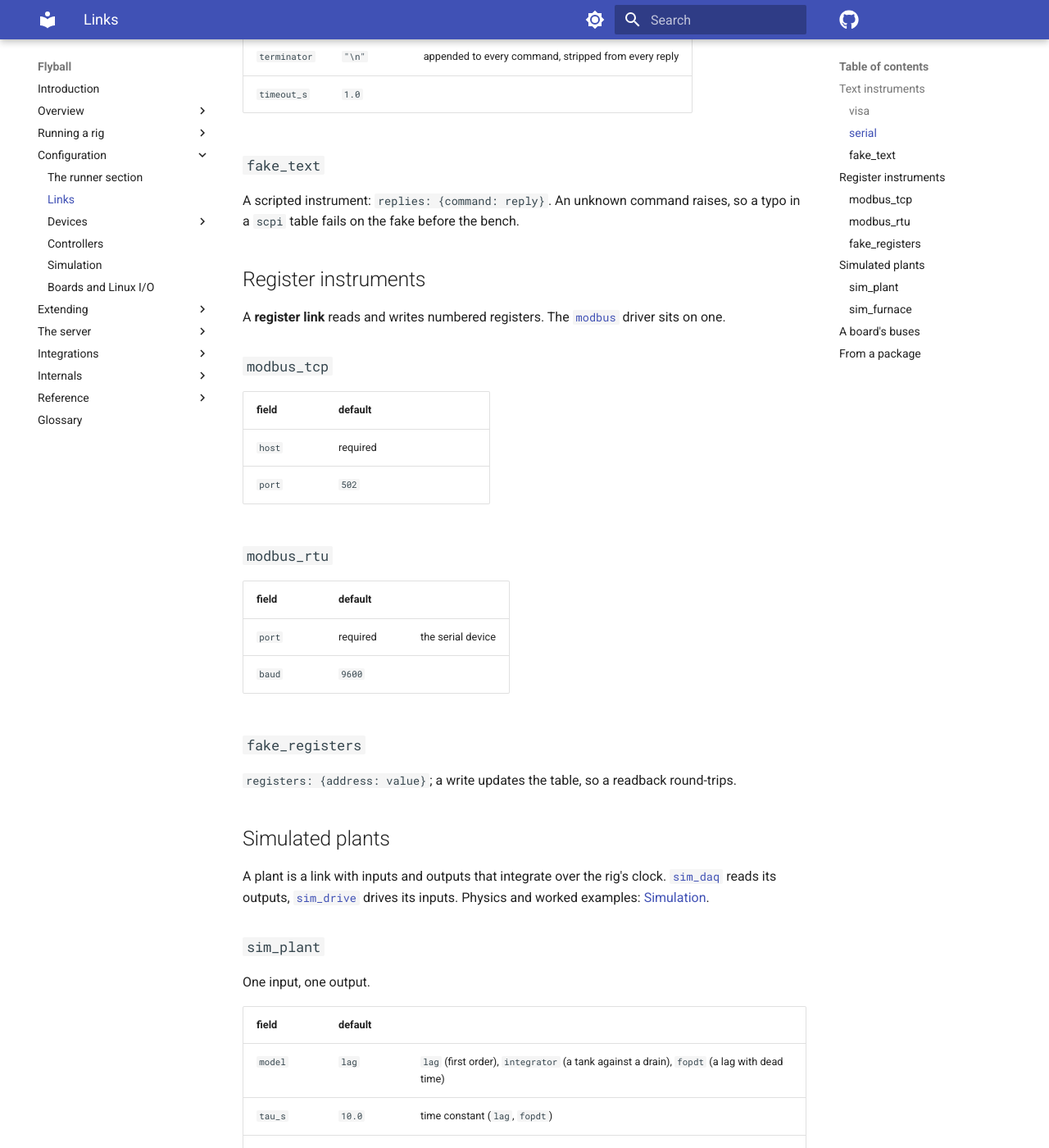
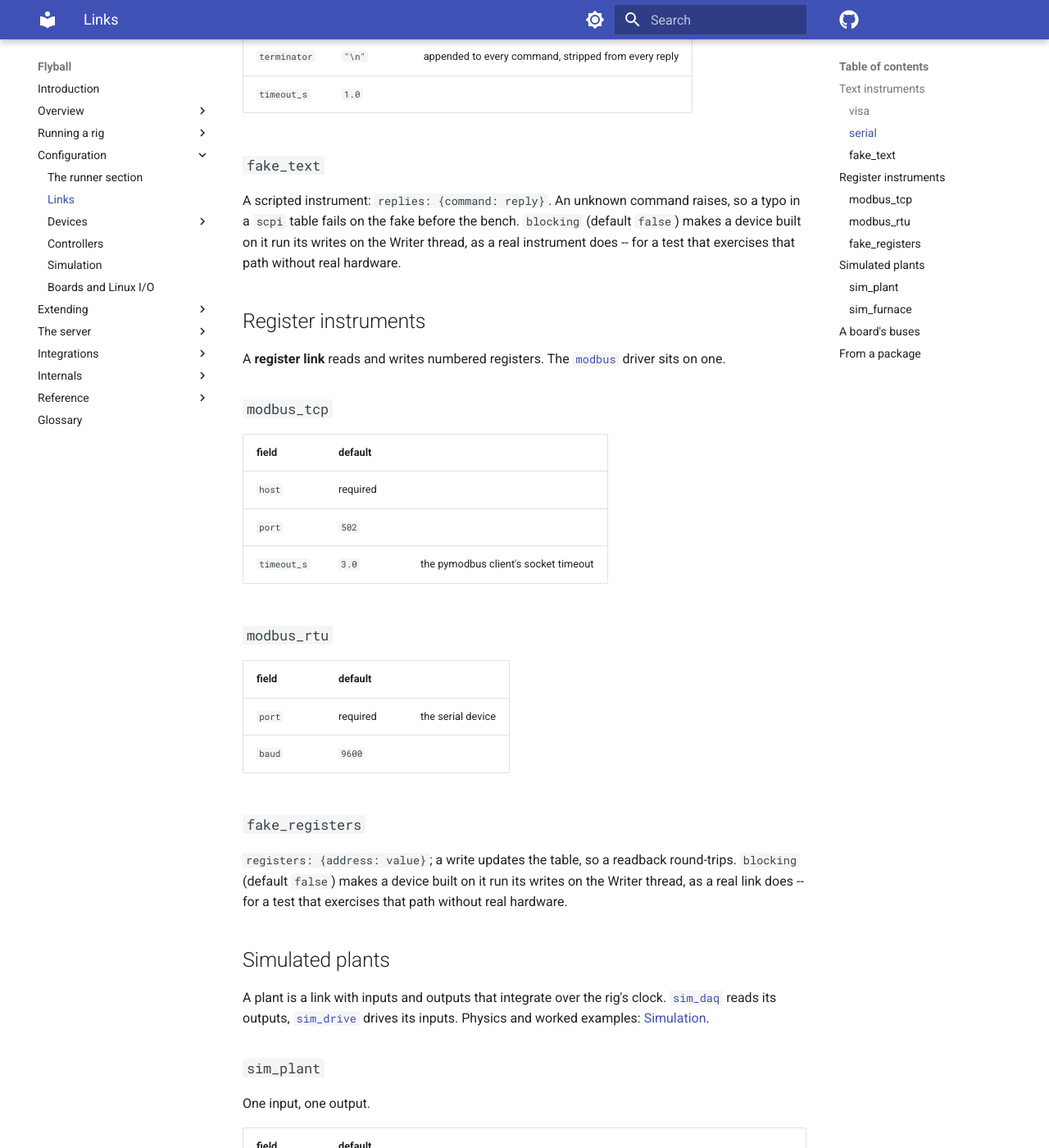
Before and after one commit to bengineer42/flyball, an MkDocs documentation site: the page built from book/src/2-config/links.md, in a window 1280 px wide and 1400 px high, scrolled down 1198 px. Shown: the whole window at 82% size. Built offline with MkDocs 1.6.1 and Material for MkDocs 9.7.7, drawn with Linux system fonts in a browser that asks for light colours; comment, search, counter and statistics services are not loaded; the version menu is left out; some of the changed text lies outside the part shown.

Commit message:
docs: fake_registers/fake_text/fake_i2c blocking, modbus_tcp timeout_s (B24, B26)
Signed-off-by: Bengineer <158306087+bengineer42@users.noreply.github.com>

```diff
--- a/book/src/2-config/links.md
+++ b/book/src/2-config/links.md
@@ -47,6 +47,9 @@ A serial port, one command per line.
 
 A scripted instrument: `replies: {command: reply}`. An unknown command
 raises, so a typo in a `scpi` table fails on the fake before the bench.
+`blocking` (default `false`) makes a device built on it run its writes on
+the Writer thread, as a real instrument does -- for a test that exercises
+that path without real hardware.
 
 ## Register instruments
 
@@ -59,6 +62,7 @@ A **register link** reads and writes numbered registers. The
 | --- | --- | --- |
 | `host` | required | |
 | `port` | `502` | |
+| `timeout_s` | `3.0` | the pymodbus client's socket timeout |
 
 ### `modbus_rtu`
 
@@ -70,7 +74,9 @@ A **register link** reads and writes numbered registers. The
 ### `fake_registers`
 
 `registers: {address: value}`; a write updates the table, so a readback
-round-trips.
+round-trips. `blocking` (default `false`) makes a device built on it run
+its writes on the Writer thread, as a real link does -- for a test that
+exercises that path without real hardware.
 
 ## Simulated plants
 
@@ -136,7 +142,10 @@ raw byte-level serial port: `write`, `read` an exact length, or `read_until`
 a terminator, for chips with their own binary or ASCII framing (`mhz19`,
 `ezo_ph`) rather than the line-based text protocol `serial` speaks. Its
 `port` (e.g. `/dev/ttyUSB0`) is refused at config time if it is empty or
-contains a byte no device path can (a NUL or a newline).
+contains a byte no device path can (a NUL or a newline). `fake_i2c`
+also takes `blocking` (default `false`), so a device built on it runs
+its writes on the Writer thread, as `SmbusI2c` does -- for a test that
+exercises that path without real hardware.
 
 ## From a package
 
```
